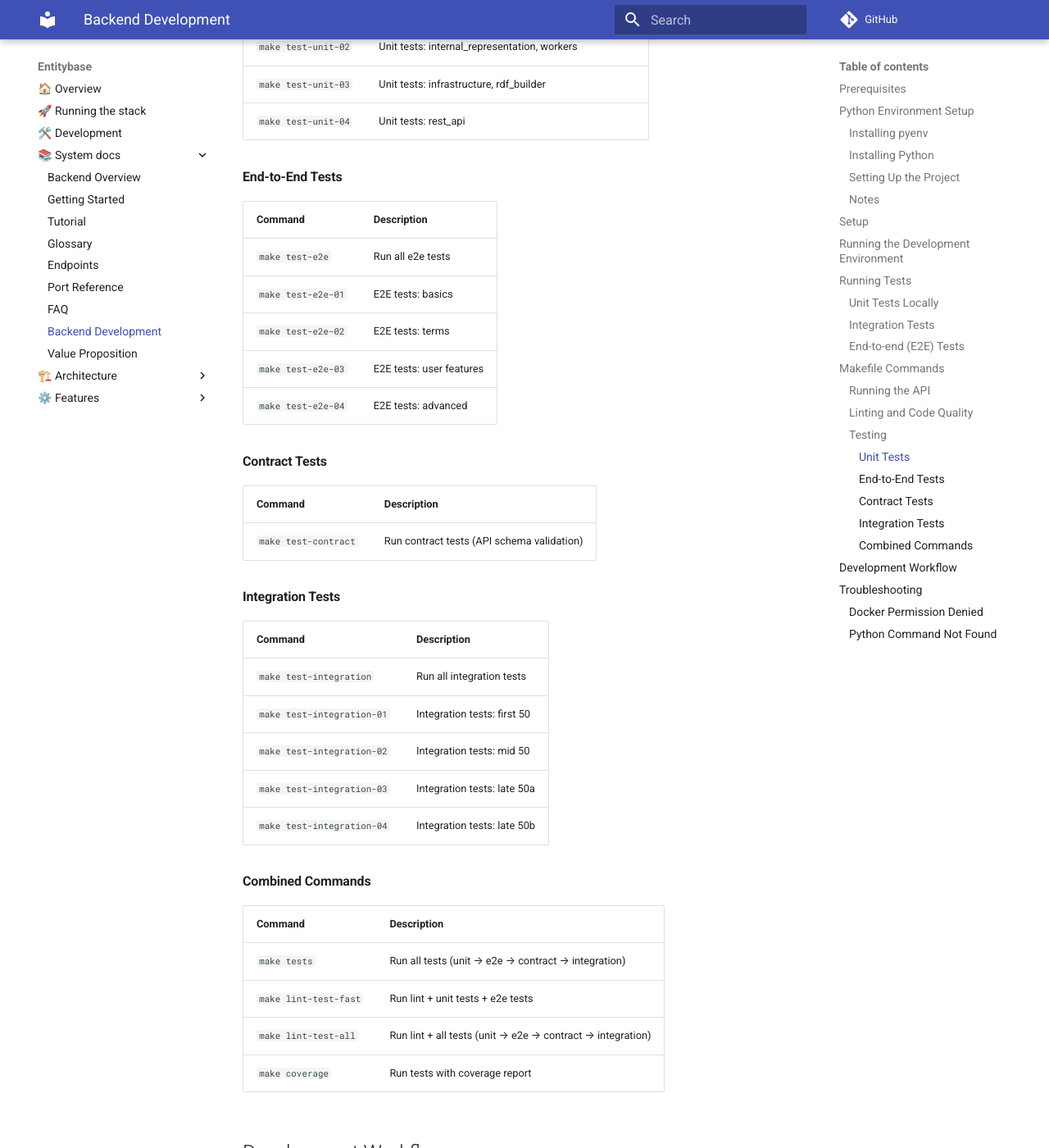
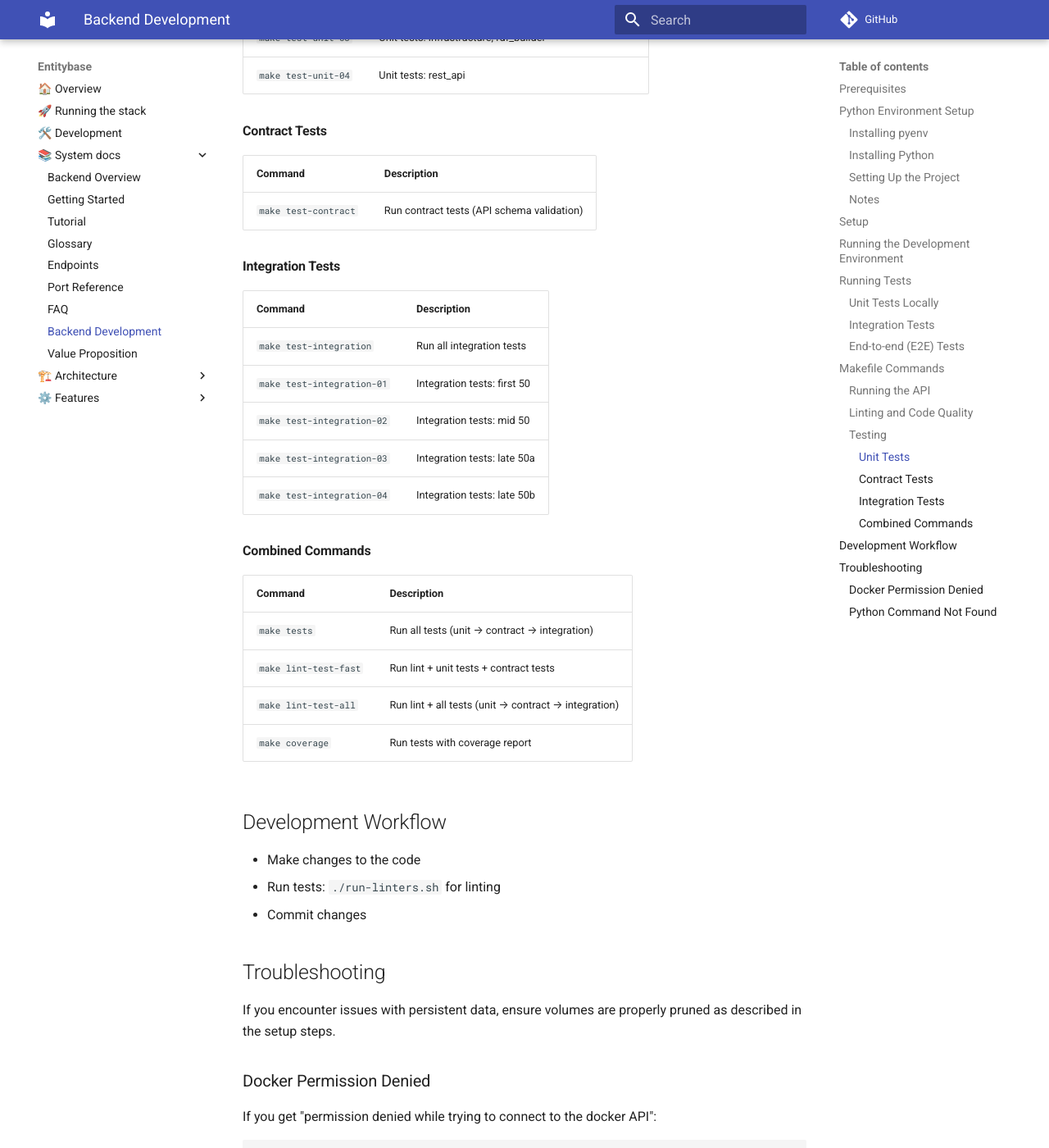
Before and after one commit to Entitybasedev/entitybase-monorepo, an MkDocs documentation site: the page built from docs/DEVELOPMENT-backend.md, in a window 1280 px wide and 1400 px high, scrolled down 3850 px. Shown: the whole window at 82% size. Built offline with MkDocs 1.6.1 and Material for MkDocs 9.7.7, drawn with Linux system fonts in a browser that asks for light colours; comment, search, counter and statistics services are not loaded; some of the changed text lies outside the part shown.

Commit message:
Tests: drop Python e2e suite from the backend
E2E coverage now lives in the Playwright suite at the repo root
(e2e-ui/). Backend keeps unit, integration and contract tests:
remove tests/e2e, its runner scripts and justfile recipes, the e2e
pytest marker, and stale references in docs and CI scripts.

````diff
--- a/docs/DEVELOPMENT-backend.md
+++ b/docs/DEVELOPMENT-backend.md
@@ -111,12 +111,8 @@ The database is reset between tests, providing a clean state for each test run.
 
 ### End-to-end (E2E) Tests
 
-E2E tests need docker to be able to access mysql.
-The database is reset between tests, providing a clean state for each test run.
-
-   ```bash
-   ./run-e2e-tests.sh
-   ```
+E2E tests are Playwright tests in the repo root (`e2e-ui/`) — see the
+repository root documentation.
 
 ## Makefile Commands
 
@@ -151,16 +147,6 @@ This project uses a Makefile for common development tasks. Run `make help` to se
 | `make test-unit-03` | Unit tests: infrastructure, rdf_builder |
 | `make test-unit-04` | Unit tests: rest_api |
 
-#### End-to-End Tests
-
-| Command | Description |
-|---------|-------------|
-| `make test-e2e` | Run all e2e tests |
-| `make test-e2e-01` | E2E tests: basics |
-| `make test-e2e-02` | E2E tests: terms |
-| `make test-e2e-03` | E2E tests: user features |
-| `make test-e2e-04` | E2E tests: advanced |
-
 #### Contract Tests
 
 | Command | Description |
@@ -181,9 +167,9 @@ This project uses a Makefile for common development tasks. Run `make help` to se
 
 | Command | Description |
 |---------|-------------|
-| `make tests` | Run all tests (unit → e2e → contract → integration) |
-| `make lint-test-fast` | Run lint + unit tests + e2e tests |
-| `make lint-test-all` | Run lint + all tests (unit → e2e → contract → integration) |
+| `make tests` | Run all tests (unit → contract → integration) |
+| `make lint-test-fast` | Run lint + unit tests + contract tests |
+| `make lint-test-all` | Run lint + all tests (unit → contract → integration) |
 | `make coverage` | Run tests with coverage report |
 
 ## Development Workflow
````
Also changed, not shown: entitybase-backend/AGENTS.md (+6 -10 lines), 13 other files.
